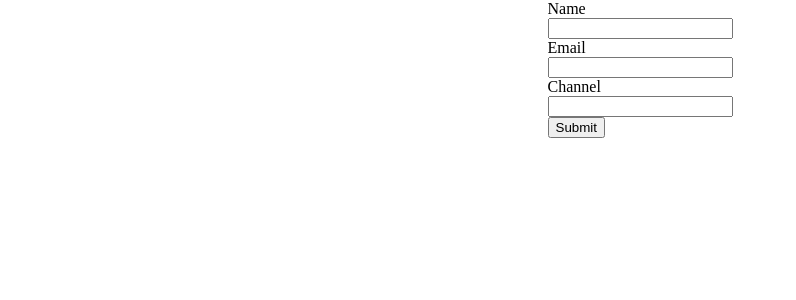
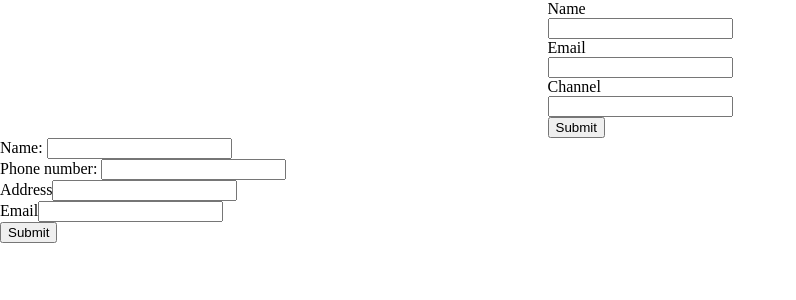
Before and after one commit to alane-vaibhav/forms-formik, a React (Vite) app: page / in a window 1280 px wide. Shown: the top 300 px of the page, without its empty margins (0-796 px from the left). Built offline with nearby package versions, Linux system fonts and the light colour scheme.

Commit message:
Formik Form Field Error message implementated in basic form

```diff
--- a/src/App.jsx
+++ b/src/App.jsx
@@ -1,10 +1,12 @@
 import "./App.css";
 import BasicForm from "./component";
+import ProfileDataForm from "./component/DataForm";
 
 function App() {
   return (
     <>
       <BasicForm />
+      <ProfileDataForm />
     </>
   );
 }
--- /dev/null
+++ b/src/component/DataForm/index.jsx
@@ -0,0 +1,62 @@
+import { ErrorMessage, Field, Form, Formik } from "formik";
+import React from "react";
+import * as Yup from "yup";
+
+const initialValues = {
+  name: "",
+  phNumber: "",
+  address: "",
+  email: "",
+};
+
+const validationSchema = Yup.object({
+  name: Yup.string().required("Please enter your name"),
+  phNumber: Yup.number().required("Please enter contact number"),
+  // .matches(/^[0-9]+$/, "Contact number must contain only digits")
+  // .min(10, "Contact number must be 10 digits")
+  // .max(10, "Contact number must be 10 digits"),
+  address: Yup.string().required("Please enter address"),
+  email: Yup.string()
+    .email("Enter valid email address")
+    .required("Email is required"),
+});
+
+const onSubmit = (values) => {
+  console.log("values", values);
+};
+
+const ProfileDataForm = () => {
+  return (
+    <Formik
+      initialValues={initialValues}
+      onSubmit={onSubmit}
+      validationSchema={validationSchema}
+    >
+      <Form>
+        <div>
+          <label htmlFor="name">Name: </label>
+          <Field type="text" id="name" name="name" />
+          <ErrorMessage name="name" />
+        </div>
+        <div>
+          <label htmlFor="phNumber">Phone number: </label>
+          <Field type="number" id="phNumber" name="phNumber" />
+          <ErrorMessage name="phNumber" />
+        </div>
+        <div>
+          <label htmlFor="address">Address</label>
+          <Field type="text" id="address" name="address" />
+          <ErrorMessage name="address" />
+        </div>
+        <div>
+          <label htmlFor="email">Email</label>
+          <Field type="email" id="email" name="email" />
+          <ErrorMessage name="email" />
+        </div>
+        <button type="submit">Submit</button>
+      </Form>
+    </Formik>
+  );
+};
+
+export default ProfileDataForm;
--- a/src/component/index.jsx
+++ b/src/component/index.jsx
@@ -1,5 +1,5 @@
 import React from "react";
-import { useFormik } from "formik";
+import { Formik, useFormik, Form, Field, ErrorMessage } from "formik";
 import * as Yup from "yup";
 
 const initialValues = {
@@ -30,7 +30,7 @@ const initialValues = {
 // };
 
 const onSubmit = (value) => {
-  console.log(value);
+  console.log("value", value);
 };
 
 const validationSchema = Yup.object({
@@ -40,59 +40,75 @@ const validationSchema = Yup.object({
 });
 
 const BasicForm = () => {
-  const formik = useFormik({
-    initialValues,
-    onSubmit,
-    validationSchema,
-  });
-  console.log("formik errors", formik.errors);
+  //remove this when uses Formik
+  //   const formik = useFormik({
+  //     initialValues,
+  //     onSubmit,
+  //     validationSchema,
+  //   });
   return (
     <div className="main-from">
-      <form onSubmit={formik.handleSubmit}>
+      <Formik
+        initialValues={initialValues}
+        onSubmit={onSubmit}
+        validationSchema={validationSchema}
+      >
+        <Form>
           <div className="element">
             <label htmlFor="name">Name</label>
-          <input
+            <Field
               type="text"
               id="name"
               name="name"
-            value={formik.values.name}
-            onBlur={formik.handleBlur}
-            onChange={formik.handleChange}
+              //Remove properties by adding getFieldProps
+              // value={formik.values.name}
+              // onBlur={formik.handleBlur}
+              // onChange={formik.handleChange}
+              //{...formik.getFieldProps("name")}---after replacing input with Field
             />
-          {formik.touched.name ? (
+            {/* {formik.touched.name ? (
               <div className="error">{formik.errors.name}</div>
             ) : null}
+            ---remove after adding Error message */}
+            <ErrorMessage name="name" />
           </div>
           <div className="element">
             <label htmlFor="email">Email</label>
-          <input
+            <Field
               type="email"
               id="email"
               name="email"
-            value={formik.values.email}
-            onBlur={formik.handleBlur}
-            onChange={formik.handleChange}
+              //Remove properties by adding getFieldProps
+              // value={formik.values.email}
+              // onBlur={formik.handleBlur}
+              // onChange={formik.handleChange}
+              //{...formik.getFieldProps("email")}---after replacing input with Field
             />
-          {formik.touched.email ? (
+            {/* {formik.touched.email ? (
               <div className="error">{formik.errors.email}</div>
-          ) : null}
+            ) : null} */}
+            <ErrorMessage name="email" />
           </div>
           <div className="element">
             <label htmlFor="channel">Channel</label>
-          <input
+            <Field
               type="text"
               id="channel"
               name="channel"
-            value={formik.values.channel}
-            onBlur={formik.handleBlur}
-            onChange={formik.handleChange}
+              //Remove properties by adding getFieldProps
+              // value={formik.values.channel}
+              // onBlur={formik.handleBlur}
+              // onChange={formik.handleChange}
+              // {...formik.getFieldProps("channel")}---after replacing input with Field
             />
-          {formik.touched.channel ? (
+            {/* {formik.touched.channel ? (
               <div className="error">{formik.errors.channel}</div>
-          ) : null}
+            ) : null} */}
+            <ErrorMessage name="channel" />
           </div>
           <button type="submit">Submit</button>
-      </form>
+        </Form>
+      </Formik>
     </div>
   );
 };
```
Lines whose indentation alone changed are shown as unchanged.
